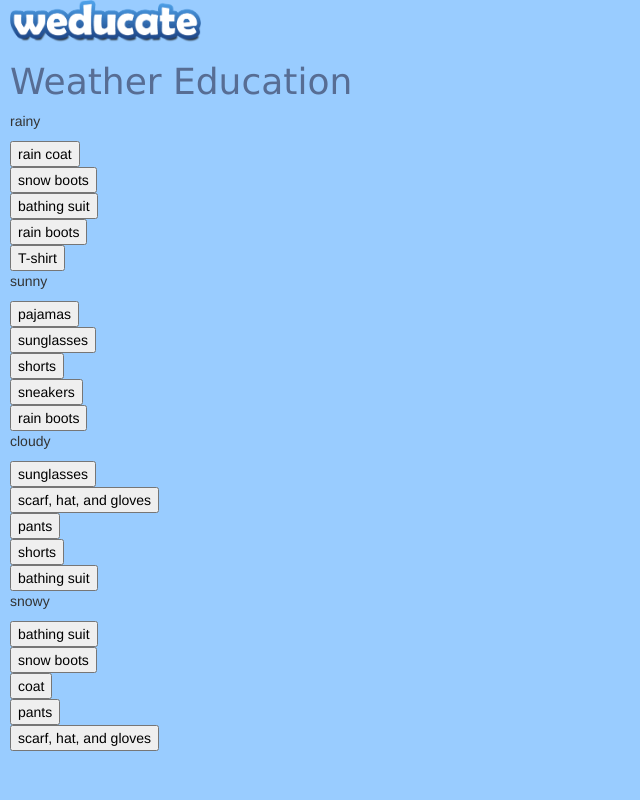
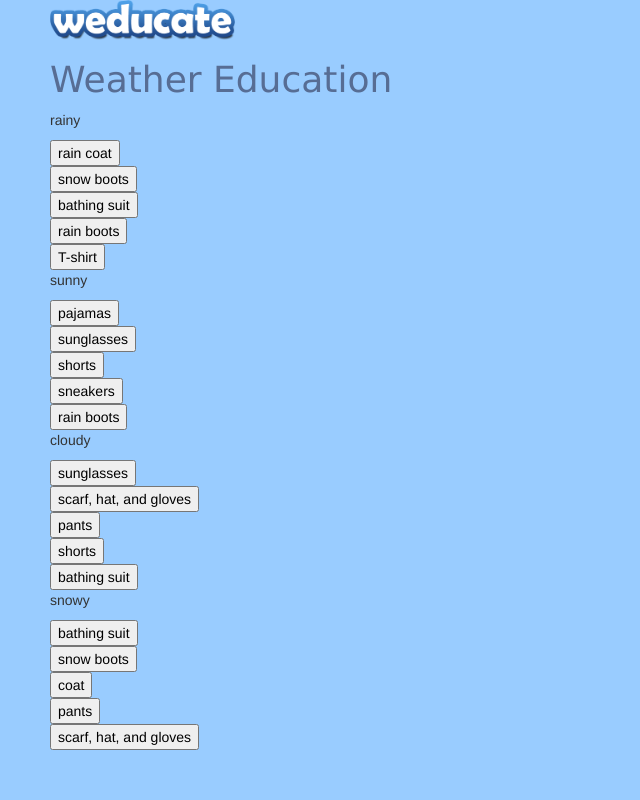
Before and after one commit to sanopa/MHacks, a PHP site: page /index.html in a window 1280 px wide. Shown: the whole page, without its empty margins (0-640 px from the left). Run offline with PHP 8.4, Linux system fonts and the light colour scheme.

Commit message:
Added more padding for CSS sheet for right now...

```diff
--- a/assets/style.css
+++ b/assets/style.css
@@ -1,13 +1,13 @@
 body {
 	background-color: #99CCFF;
-	padding-left:10px;
+	padding-left:50px;
 
 }
 
 head {
 
 	background-color: #99CCFF;
-	padding-left:10px;
+	padding-left:50px;
 }
 
 img {
```
